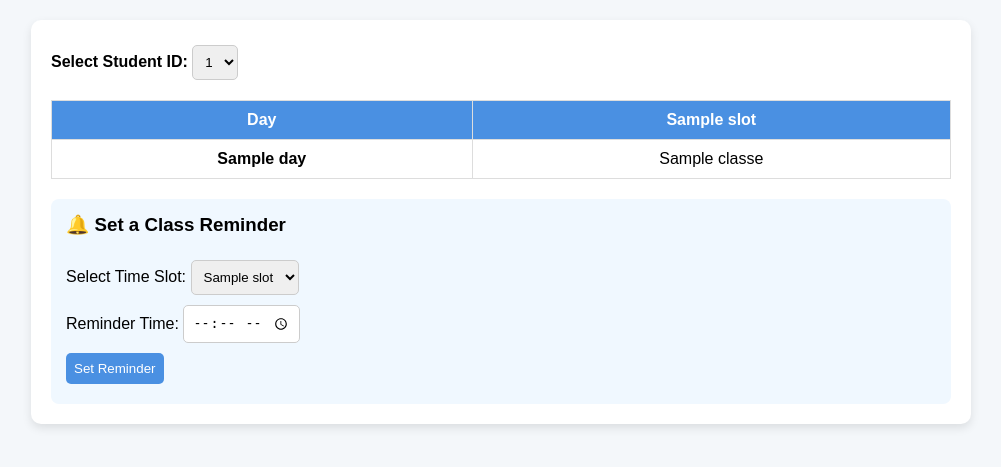
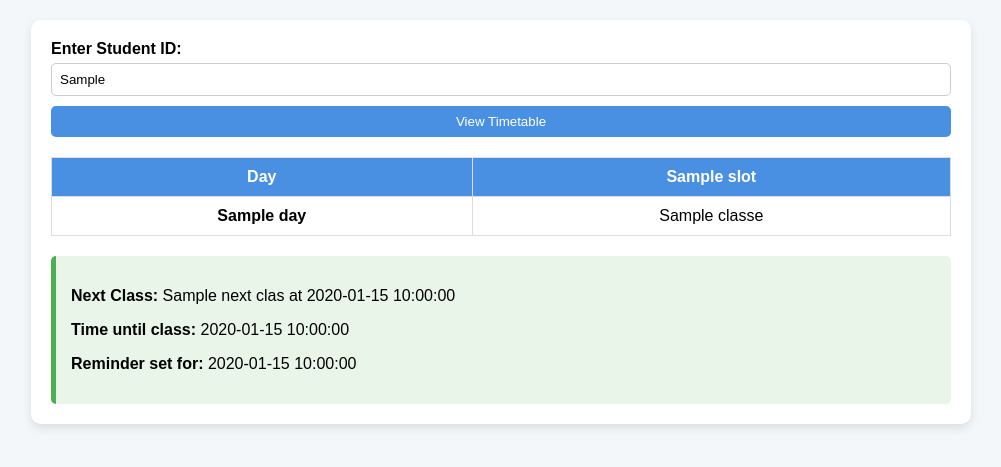
Before and after one commit to ChargeCHKNMAN/Grange-Yadh, a Flask app: template Grange Yadh/templates/index.html in a window 1280 px wide. Shown: the part 111-578 px from the top of the page, without its empty margins (139-1140 px from the left). Run offline with Flask 3, Linux system fonts and the light colour scheme; the template is opened without the code that fills it: most values are stand-ins (such as "Sample title", 1, 10 or a date in 2020).

Commit message:
Update index.html

```diff
--- a/Grange Yadh/templates/index.html
+++ b/Grange Yadh/templates/index.html
@@ -1,6 +1,7 @@
 <!DOCTYPE html>
-<html>
+<html lang="en">
 <head>
+    <meta charset="UTF-8">
     <title>Student Timetable</title>
     <meta name="viewport" content="width=device-width, initial-scale=1">
     <style>
@@ -24,11 +25,13 @@
             border-radius: 10px;
             box-shadow: 0px 4px 10px rgba(0,0,0,0.1);
         }
-        select, input, button {
+        input[type="text"], button {
             padding: 8px;
             margin: 5px 0;
             border-radius: 5px;
             border: 1px solid #ccc;
+            width: 100%;
+            box-sizing: border-box;
         }
         button {
             background-color: #4A90E2;
@@ -60,14 +63,12 @@
             font-weight: bold;
             text-align: center;
         }
-        .reminder-section {
+        .reminder-info {
             margin-top: 20px;
+            background-color: #e9f5e9;
             padding: 15px;
-            background: #f0f8ff;
-            border-radius: 8px;
-        }
-        .reminder-section h3 {
-            margin-top: 0;
+            border-left: 5px solid #4CAF50;
+            border-radius: 5px;
         }
     </style>
 </head>
@@ -75,14 +76,12 @@
     <header>
         <h1>📅 Student Timetable</h1>
     </header>
+
     <div class="container">
-        <form method="GET" action="/">
-            <label for="student_id"><strong>Select Student ID:</strong></label>
-            <select name="student_id" id="student_id" onchange="this.form.submit()">
-                {% for id in student_ids %}
-                    <option value="{{ id }}" {% if id == selected_student %}selected{% endif %}>{{ id }}</option>
-                {% endfor %}
-            </select>
+        <form method="GET" action="{{ url_for('index') }}">
+            <label for="student_id"><strong>Enter Student ID:</strong></label>
+            <input type="text" name="student_id" id="student_id" placeholder="e.g., SAD0006" value="{{ selected_student }}" required>
+            <button type="submit">View Timetable</button>
         </form>
 
         {% if not_found %}
@@ -108,22 +107,19 @@
                     {% endfor %}
                 </tbody>
             </table>
+
+            {% if next_class %}
+                <div class="reminder-info">
+                    <p><strong>Next Class:</strong> {{ next_class.subject }} at {{ next_class.time_slot }}</p>
+                    <p><strong>Time until class:</strong> {{ next_class.time_until }}</p>
+                    <p><strong>Reminder set for:</strong> {{ next_class.reminder_time }}</p>
+                </div>
+            {% else %}
+                <div class="reminder-info">
+                    <p>No more classes for today. 🎉</p>
+                </div>
+            {% endif %}
         {% endif %}
-
-        <div class="reminder-section">
-            <h3>🔔 Set a Class Reminder</h3>
-            <form method="POST" action="/set_reminder">
-                <label for="time_slot">Select Time Slot:</label>
-                <select name="time_slot" id="time_slot" required>
-                    {% for slot in time_slots %}
-                        <option value="{{ slot }}">{{ slot }}</option>
-                    {% endfor %}
-                </select><br>
-                <label for="remind_time">Reminder Time:</label>
-                <input type="time" name="remind_time" id="remind_time" required><br>
-                <button type="submit">Set Reminder</button>
-            </form>
-        </div>
     </div>
 </body>
 </html>
```
